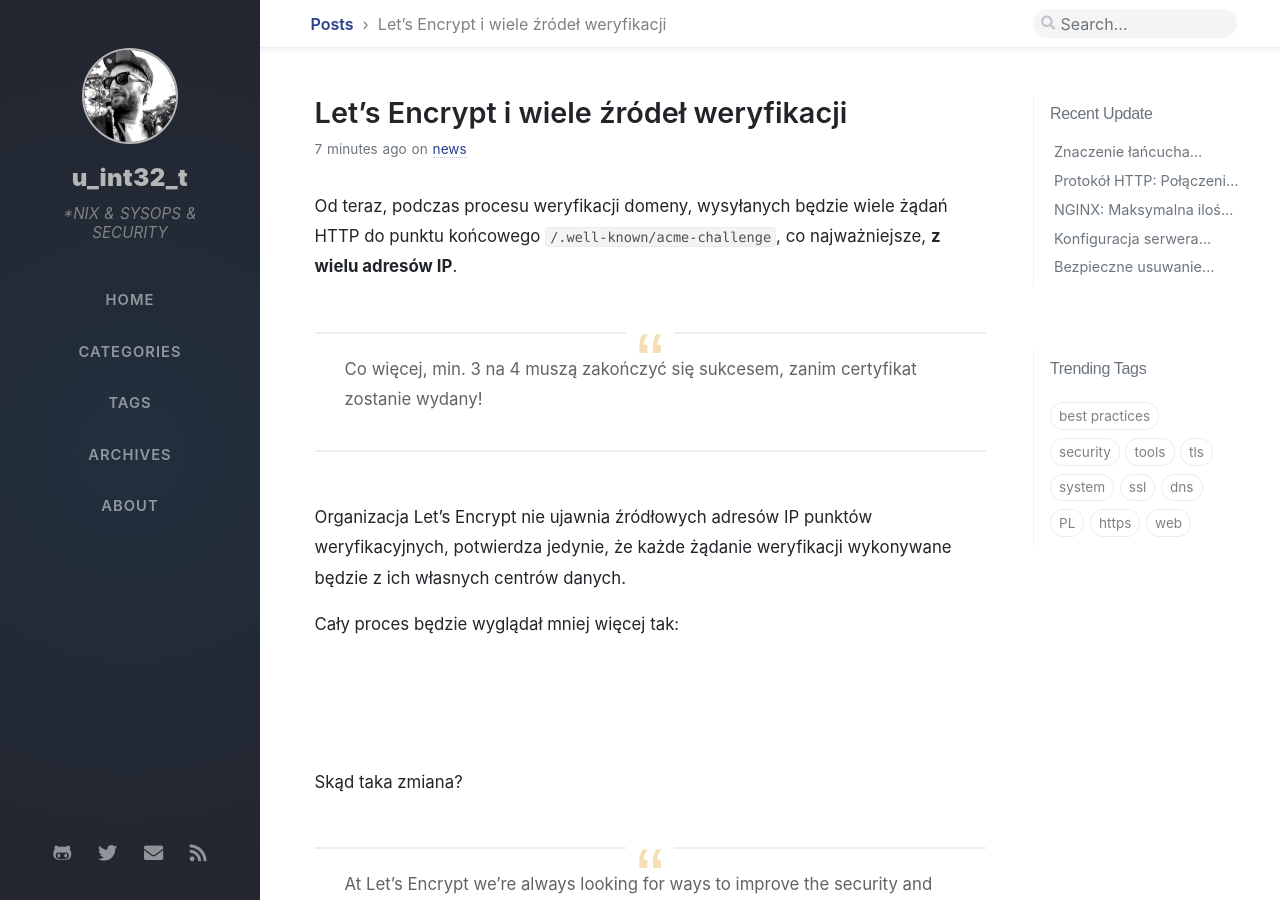
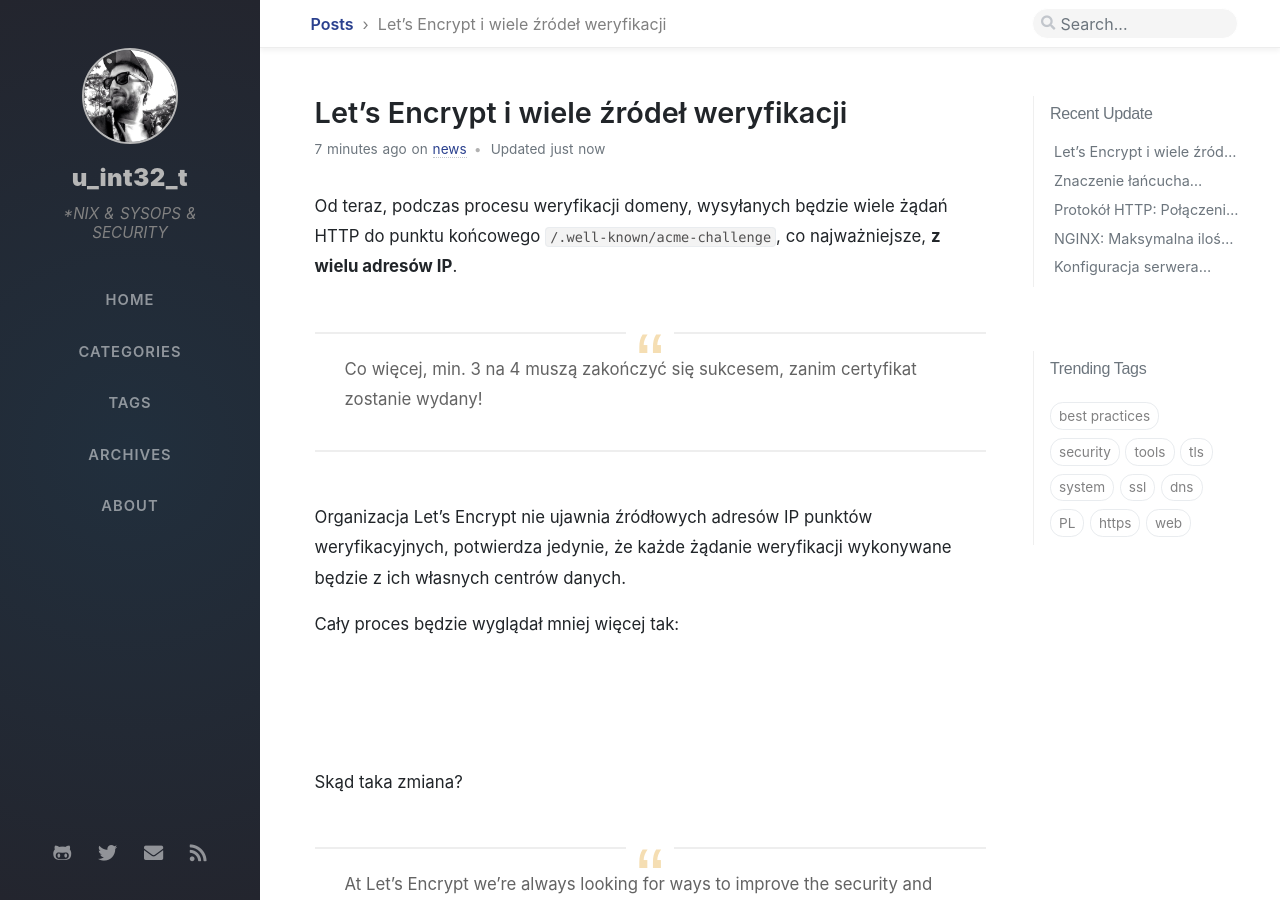
Before and after one commit to morristech/trimstray.github.io, a Jekyll site: the page built from _posts/2020-02-23-lets-encrypt_i_wiele_zrodel_weryfikacji.md, in a window 1280 px wide and 900 px high. Built offline with Jekyll 4.4.1, drawn with Linux system fonts in a browser that asks for light colours; nearby versions of some CDN libraries; some web fonts are replaced; comment, search, counter and statistics services are not loaded; part of the change alters nothing that is shown.

```diff
--- a/_posts/2020-02-23-lets-encrypt_i_wiele_zrodel_weryfikacji.md
+++ b/_posts/2020-02-23-lets-encrypt_i_wiele_zrodel_weryfikacji.md
@@ -7,7 +7,7 @@ tags: [PL, ssl, tls, certificates, lets-encrypt]
 comments: false
 favorite: false
 seo:
-  date_modified: 2020-02-23 12:18:04 +0100
+  date_modified: 2020-02-23 12:30:23 +0100
 ---
 
 Od teraz, podczas procesu weryfikacji domeny, wysyłanych będzie wiele żądań HTTP do punktu końcowego `/.well-known/acme-challenge`, co najważniejsze, **z wielu adresów IP**.
```
